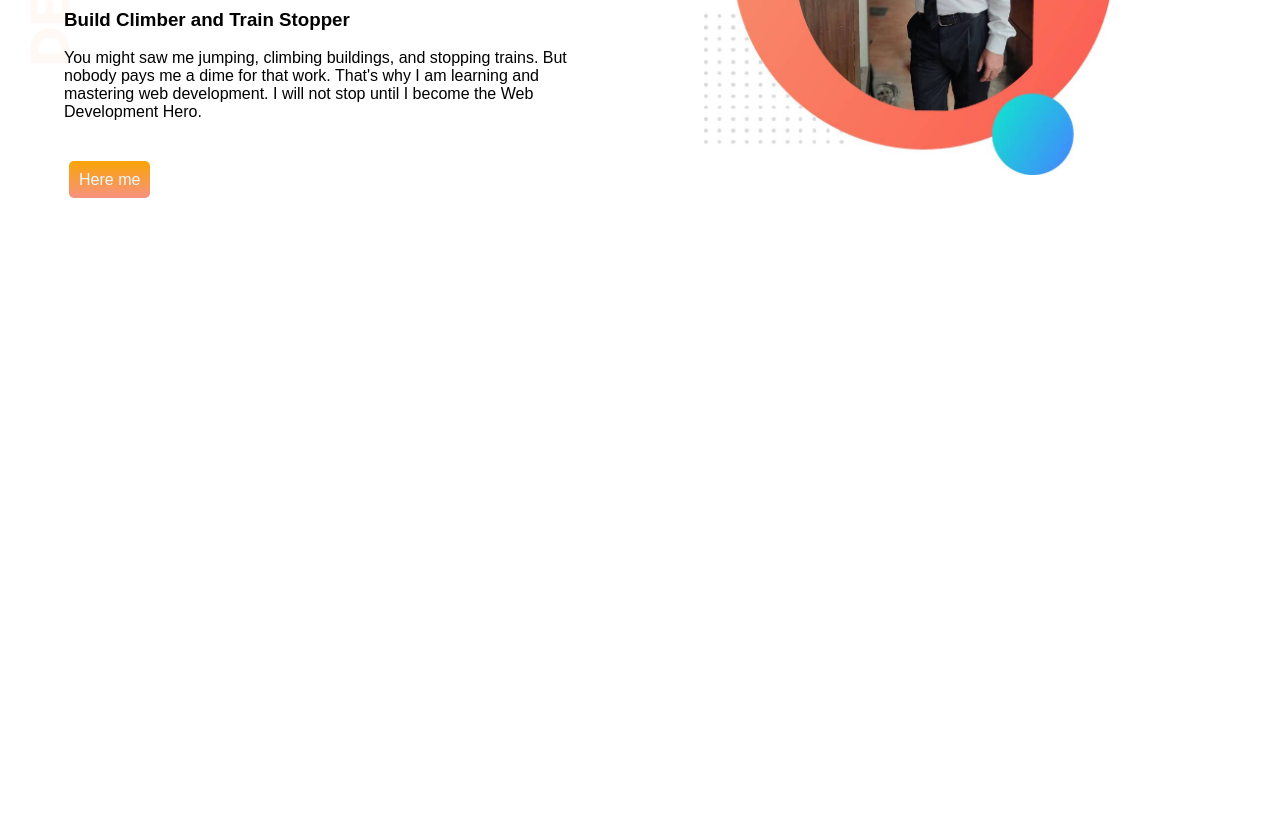
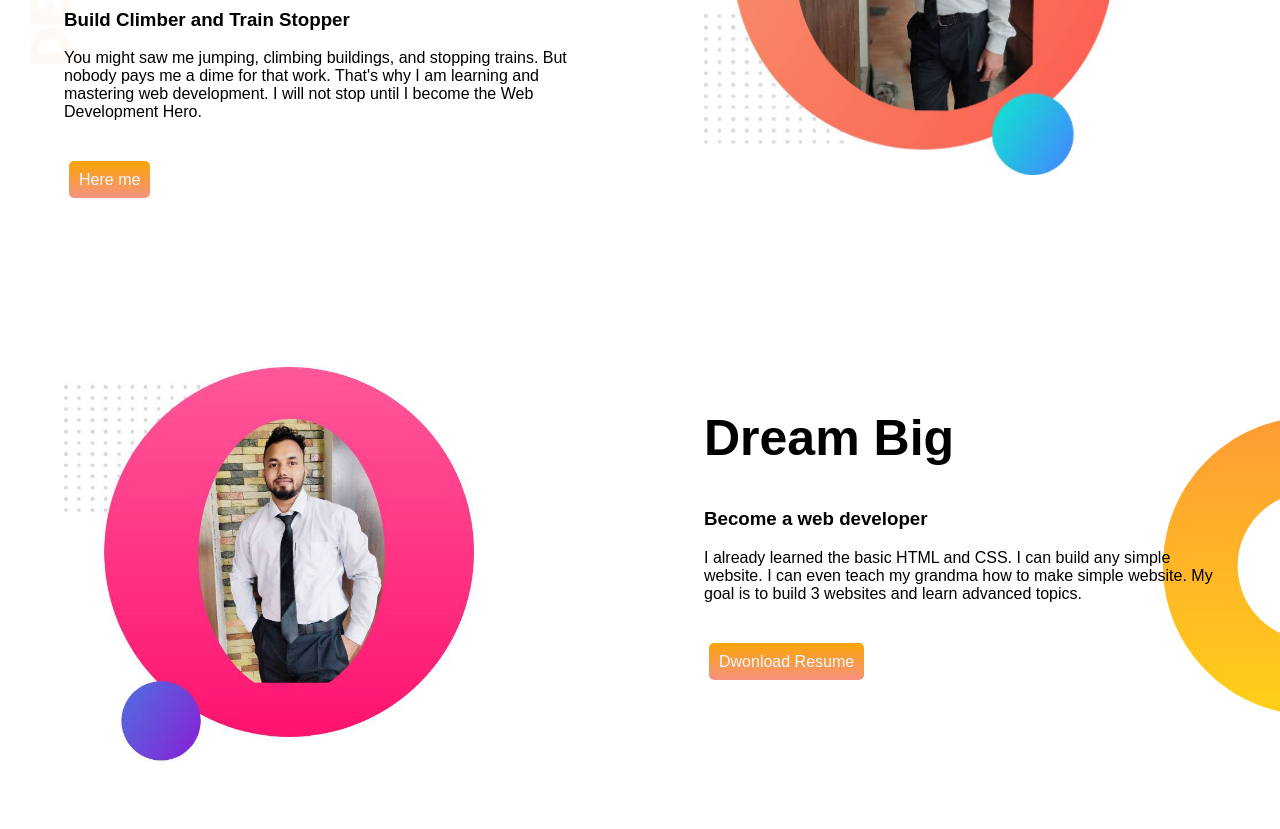
Before and after one commit to Sirajulislambg/peter-siraj, a plain HTML site: page index.html in a window 1280 px wide. Shown: the part 296-1125 px from the top of the page. Before the commit the page ends 800 px from the top, so only its background shows below. Drawn offline with Linux system fonts and the light colour scheme; a web font is replaced by a local one.

Commit message:
dream-part

```diff
--- a/index.html
+++ b/index.html
@@ -40,6 +40,32 @@
         </div>
     </section>
 
+    <section class="dream-part">
+
+
+        <div class="half-width">
+            <img src="images/sira.jpg" alt="Jhankar mahabhub">
+        </div>
+
+
+
+        <div class="half-width">
+            <h1>Dream Big </h1>
+
+            <h3>Become a web developer</h3>
+            <p>I already learned the basic HTML and CSS. I can build any simple website. I can even teach my grandma how
+                to make simple website. My goal is to build 3 websites and learn advanced topics.</p>
+
+            <div class="here-button">
+                <a class="link-button" href="https://www.google.com/" target="_blank">Dwonload Resume</a>
+            </div>
+
+        </div>
+
+
+
+    </section>
+
 </body>
 
 </html>
--- a/style.css
+++ b/style.css
@@ -49,3 +49,13 @@ h1 {
 
     margin: 50px 0px;
 }
+
+.dream-part {
+
+    display: flex;
+    background-image: url(images/dream-bg.png);
+    background-repeat: no-repeat;
+    background-position: right;
+
+
+}
```
Also changed, not shown: images/dream.jpg (added), images/sira.jpg (added).
